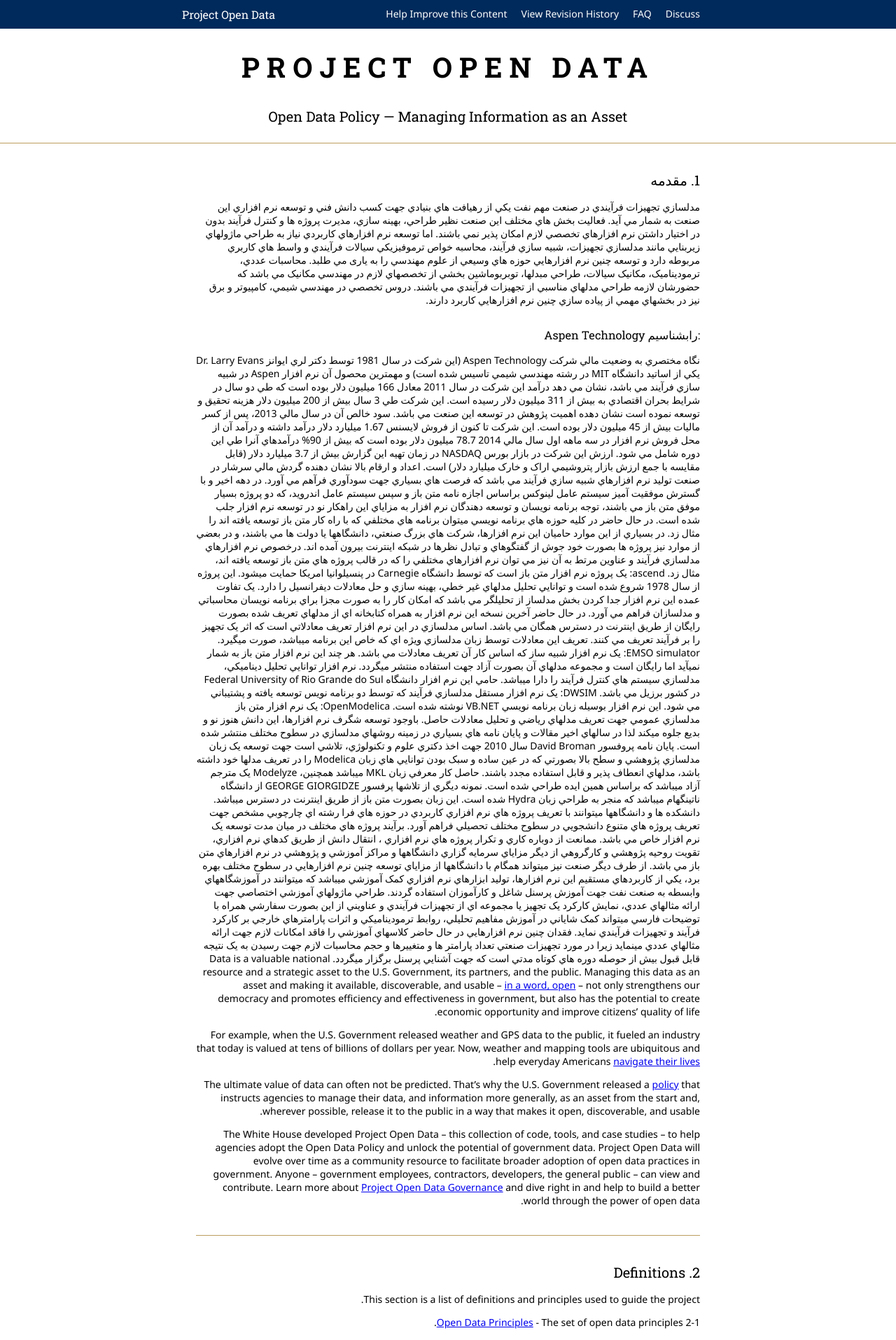
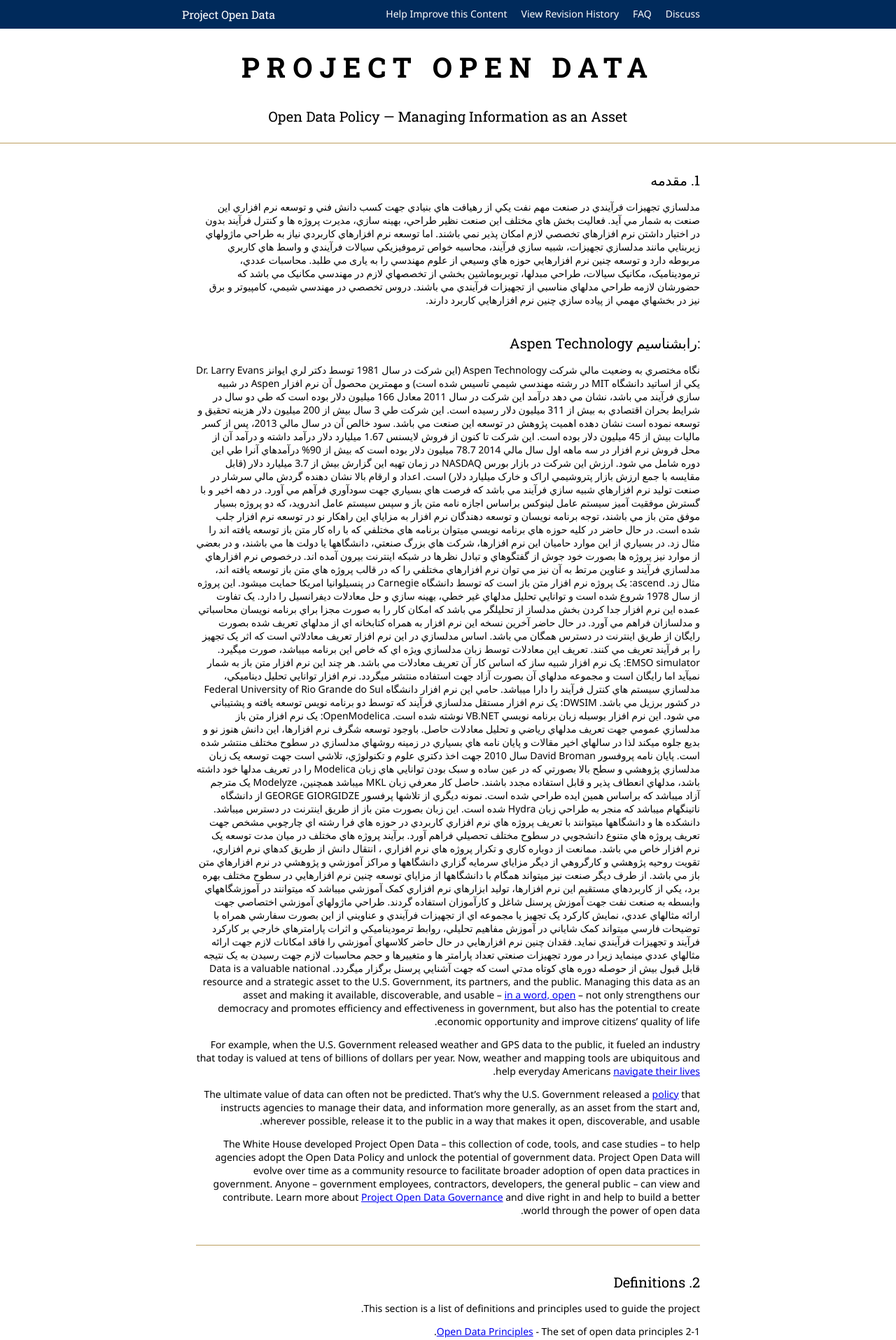
Before and after one commit to vimalaad/vimalaad.github.io, a Jekyll site: the page built from index.md, in a window 1280 px wide. Shown: the top 1915 px of the page at 70% size. Built offline with Jekyll 4.4.1, drawn with Linux system fonts in a browser that asks for light colours; nearby versions of some CDN libraries.

```diff
--- a/index.md
+++ b/index.md
@@ -14,7 +14,9 @@ title: DANA Laboratory for process modeling
  توسعه چنين نرم افزارهايي حوزه هاي وسيعي از علوم مهندسي را به یاری مي طلبد.
  محاسبات عددي، ترموديناميک، مکانيک سيالات، طراحي مبدلها، توبربوماشين بخشي از تخصصهاي لازم در مهندسي مکانيک مي باشد که حضورشان لازمه طراحي مدلهاي مناسبي از تجهيزات فرآيندي مي باشند.
  دروس تخصصي در مهندسي شيمي، کامپيوتر و برق نيز در بخشهاي مهمي از پياده سازي چنين نرم افزارهايي کاربرد دارند.
-### :رابشناسیم Aspen Technology ###
+
+
+##:رابشناسیم Aspen Technology
 
 
 نگاه مختصري به وضعيت مالي شرکت Aspen Technology (اين شرکت در سال 1981 توسط دکتر لري ايوانز Dr. Larry Evans يکي از اساتيد دانشگاه MIT در رشته مهندسي شيمي تاسيس شده است) و مهمترين محصول آن نرم افزار Aspen در شبيه سازي فرآيند مي باشد،
```
